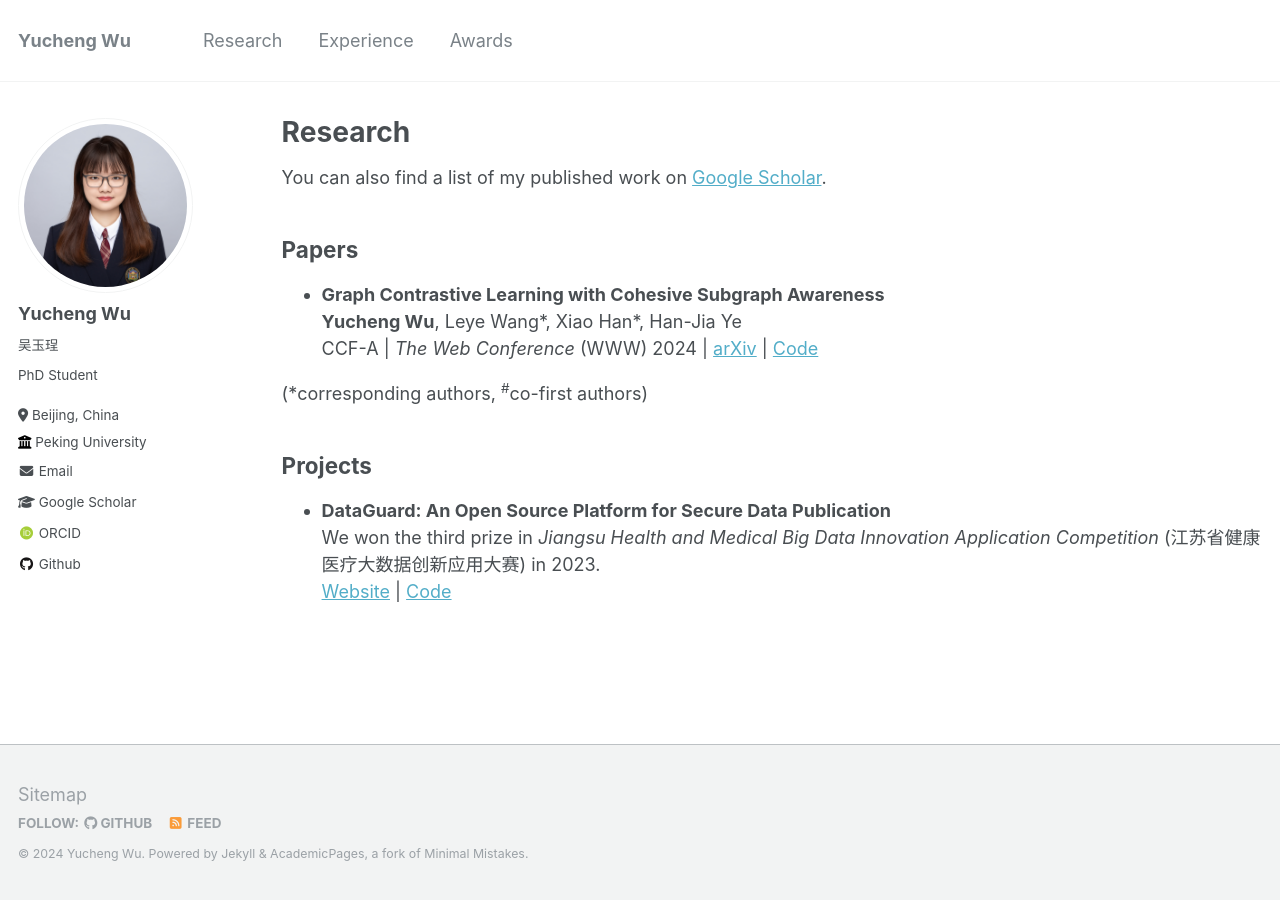
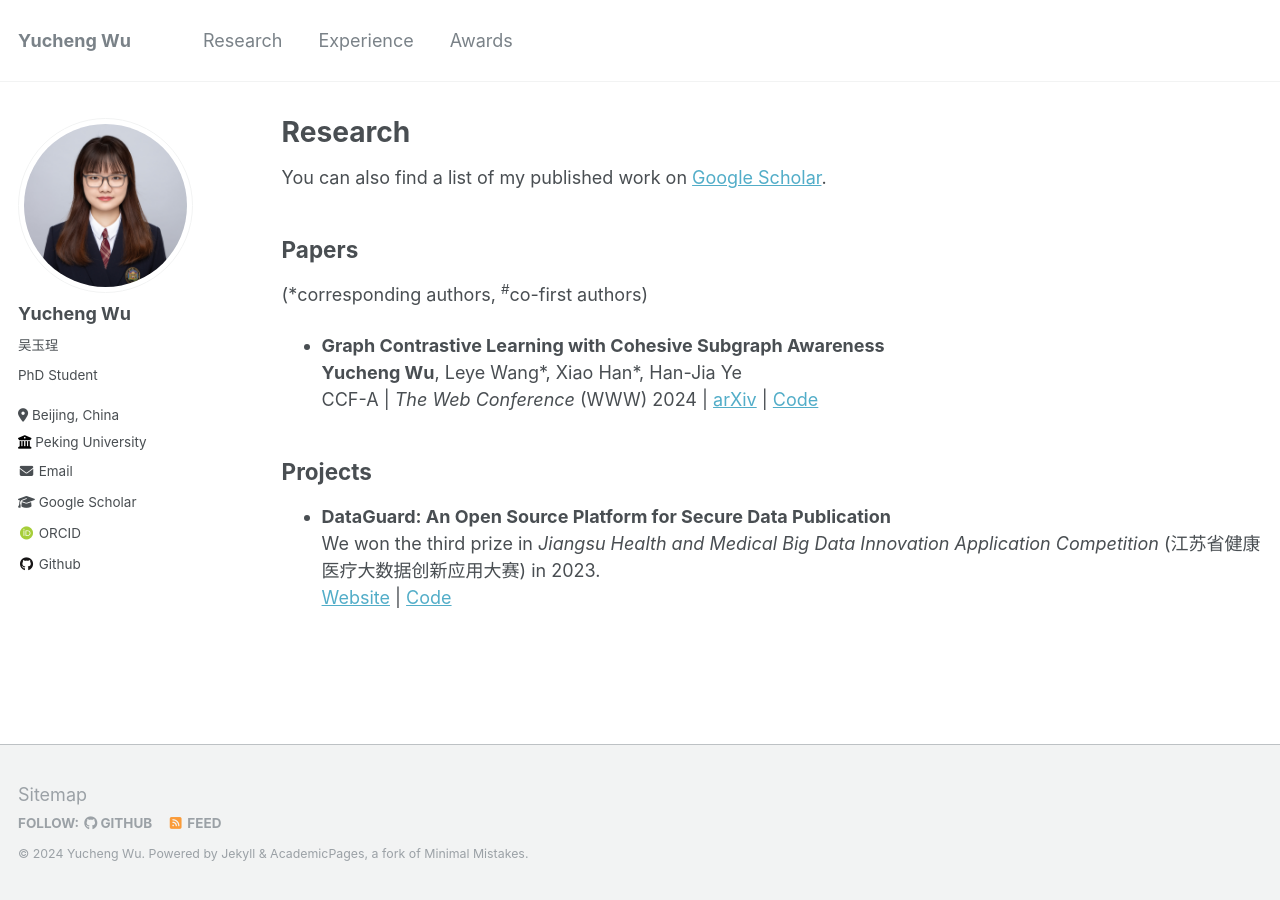
Before and after one commit to wuyucheng2002/wuyucheng2002.github.io, a Jekyll site: the page built from _pages/research.md, in a window 1280 px wide. Built offline with Jekyll 4.4.1, drawn with Linux system fonts in a browser that asks for light colours; some web fonts are replaced.

```diff
--- a/_pages/research.md
+++ b/_pages/research.md
@@ -9,13 +9,14 @@ You can also find a list of my published work on <a href="https://scholar.google
 
 ## Papers
 
+(\*corresponding authors, <sup>#</sup>co-first authors)
+
 * **Graph Contrastive Learning with Cohesive Subgraph Awareness** <br/>
   <b>Yucheng Wu</b>, Leye Wang\*, Xiao Han\*, Han-Jia Ye <br/>
   CCF-A | *The Web Conference* (WWW) 2024 |
   <a href="https://arxiv.org/abs/2401.17580" target="_blank">arXiv</a> |
   <a href="https://github.com/wuyucheng2002/CTAug" target="_blank">Code</a>
 
-(\*corresponding authors, <sup>#</sup>co-first authors)
 
 
 ## Projects
```
